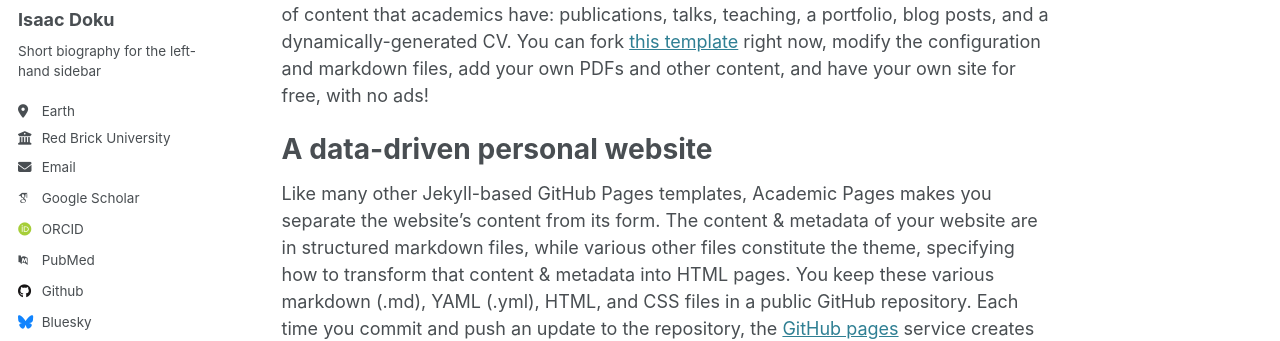
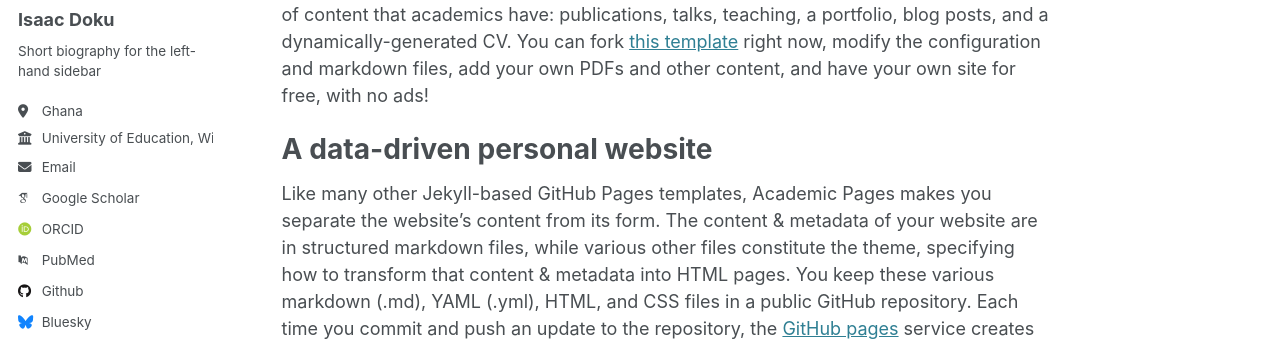
Before and after one commit to IsaacDoku53/IsaacDoku53.github.io, a Jekyll site: the page built from _pages/about.md, in a window 1280 px wide. Shown: the part 282-623 px from the top of the page. Built offline with Jekyll 4.4.1, drawn with Linux system fonts in a browser that asks for light colours; some web fonts are replaced.

Commit message:
Update _config.yml

```diff
--- a/_config.yml
+++ b/_config.yml
@@ -9,7 +9,7 @@
 # Basic Site Settings
 locale                   : "en-US"
 title                    : "Isaac Doku"
-title_separator          : "-"
+title_separator          : "Dr"
 name                     : &name "Your Name"
 description              : &description "personal description"
 url                      : https://academicpages.github.io # the base hostname & protocol for your site e.g. "https://[your GitHub username].github.io"
@@ -25,16 +25,16 @@ author:
   name             : "Isaac Doku"
   pronouns         : # example: "He/Him"
   bio              : "Short biography for the left-hand sidebar"
-  location         : "Earth"
-  employer         : "Red Brick University"
-  uri              : # URL
-  email            : "none@example.org"
+  location         : "Ghana"
+  employer         : "University of Education, Winneba"
+  uri              : # https://www.uew.edu.gh/economics-edu/staff/idoku
+  email            : "idoku@uew.edu.gh"
 
   # Academic websites
   arxiv            : # URL - Update with the correct link to your profile
-  googlescholar    : "https://scholar.google.com/citations?user=PS_CX0AAAAAJ"
+  googlescholar    : "https://scholar.google.com/citations?user=r1eqWwUAAAAJ&hl=en"
   impactstory      : # URL
-  orcid            : "http://orcid.org/yourorcidurl"
+  orcid            : "https://orcid.org/0000-0002-6057-1740"
   semantic         : # URL
   pubmed           : "https://www.ncbi.nlm.nih.gov/pubmed/?term=john+snow"
   researchgate     : # URL
```
